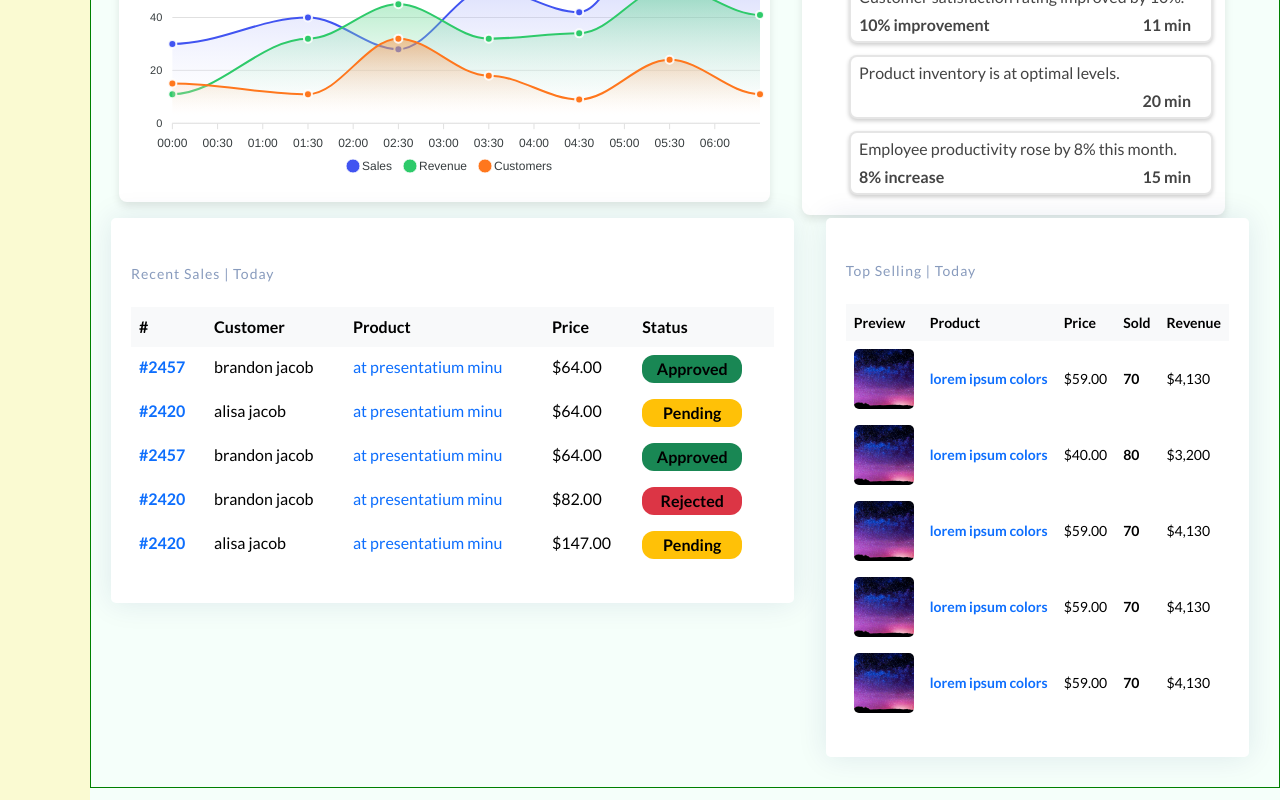
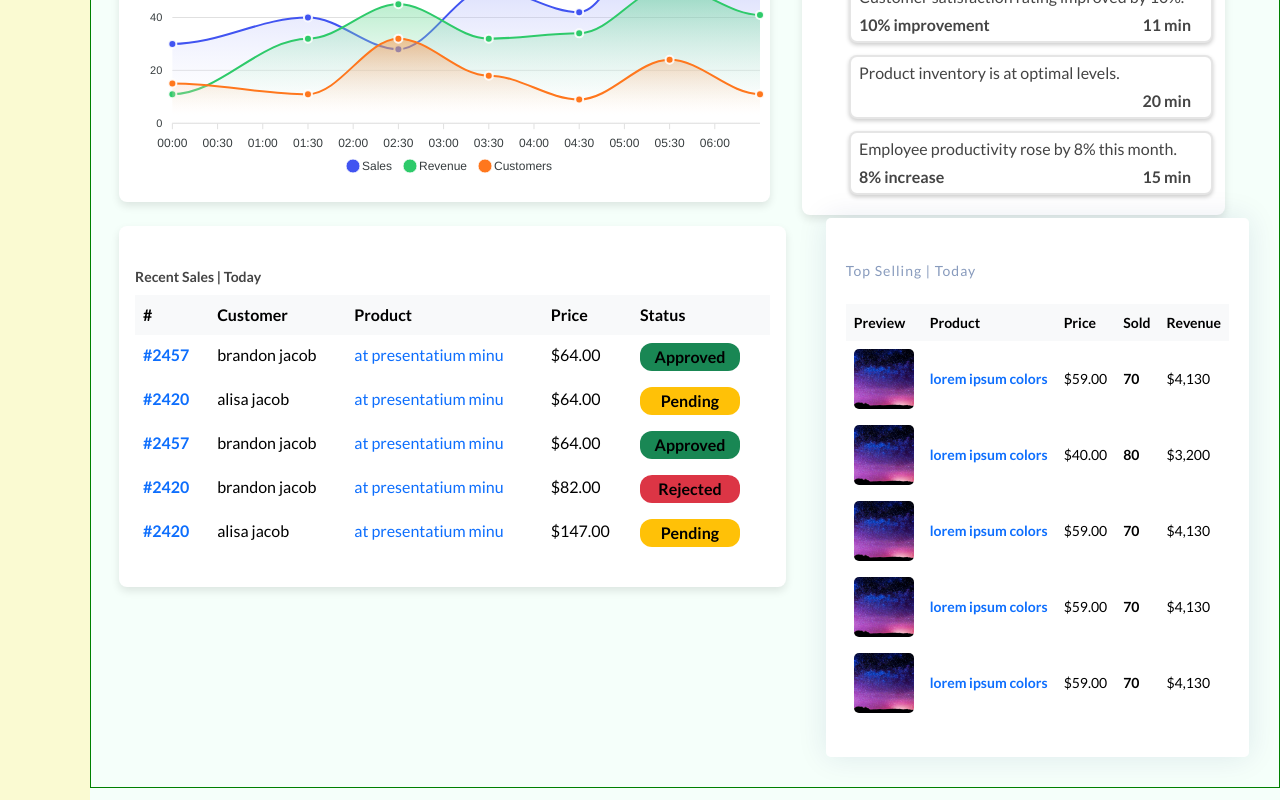
Before and after one commit to banuaggun/react-admin-dashboard, a React (Vite) app: page / in a window 1280 px wide. Shown: the part 540-1340 px from the top of the page. Built offline with nearby package versions, Linux system fonts and the light colour scheme; some icons are missing.

Commit message:
Recent sales area is arranged.

```diff
--- a/src/components/recent-sales/RecentSales.jsx
+++ b/src/components/recent-sales/RecentSales.jsx
@@ -19,15 +19,21 @@ const RecentSales = () => {
     fetchData();
   }, []);
   return (
-    <div className='card recent-sales'>
-      <CardFilter filterChange={handleFilterChange}/>
+    <div className='sales'>
+      <div className="sales-content">
+        <div className="sales-content-filter">
+          <CardFilter filterChange={handleFilterChange}/>
+        </div>
+        <div className="sales-content-body">
+          <div className="sales-title">
+            <span>Recent Sales | {filter}</span>
+          </div>
+          <div className="sales-table">
+          <RecentSalesTable items={items} />
+          </div>
+        </div>
+      </div>
 
-      <div className="card-body">
-        <h5 className="card-title">
-         <span>Recent Sales | {filter}</span>
-        </h5>
-        <RecentSalesTable items={items} />
-      </div>
     </div>
   )
 }
--- a/src/components/recent-sales/recentsales.css
+++ b/src/components/recent-sales/recentsales.css
@@ -1,4 +1,39 @@
+.sales{
+  flex:1;
+  box-sizing: border-box;
+  transition: all 0.3s ease;
+  display: flex;
+  flex-direction: column;
+  width:100%;
+  padding:8px;
+}
 
+.sales-content{
+  background-color:white;
+  box-shadow: 0 4px 8px rgba(0, 0, 0, 0.1);
+  width:100%;
+  padding:8px;
+  border-radius: 8px;
+  display: flex;
+  flex-direction: column;
+}
+
+.sales-content-filter{
+  display: flex;
+  justify-content: flex-end;
+}
+
+.sales-content-body{
+  width:100%;
+  padding:8px;
+}
+
+.sales-title{
+  display: flex;
+  font-size:1rem;
+  font-weight:bold;
+  padding-bottom:8px;
+}
 
 .badge-bg{
   border-radius:12px;
```
